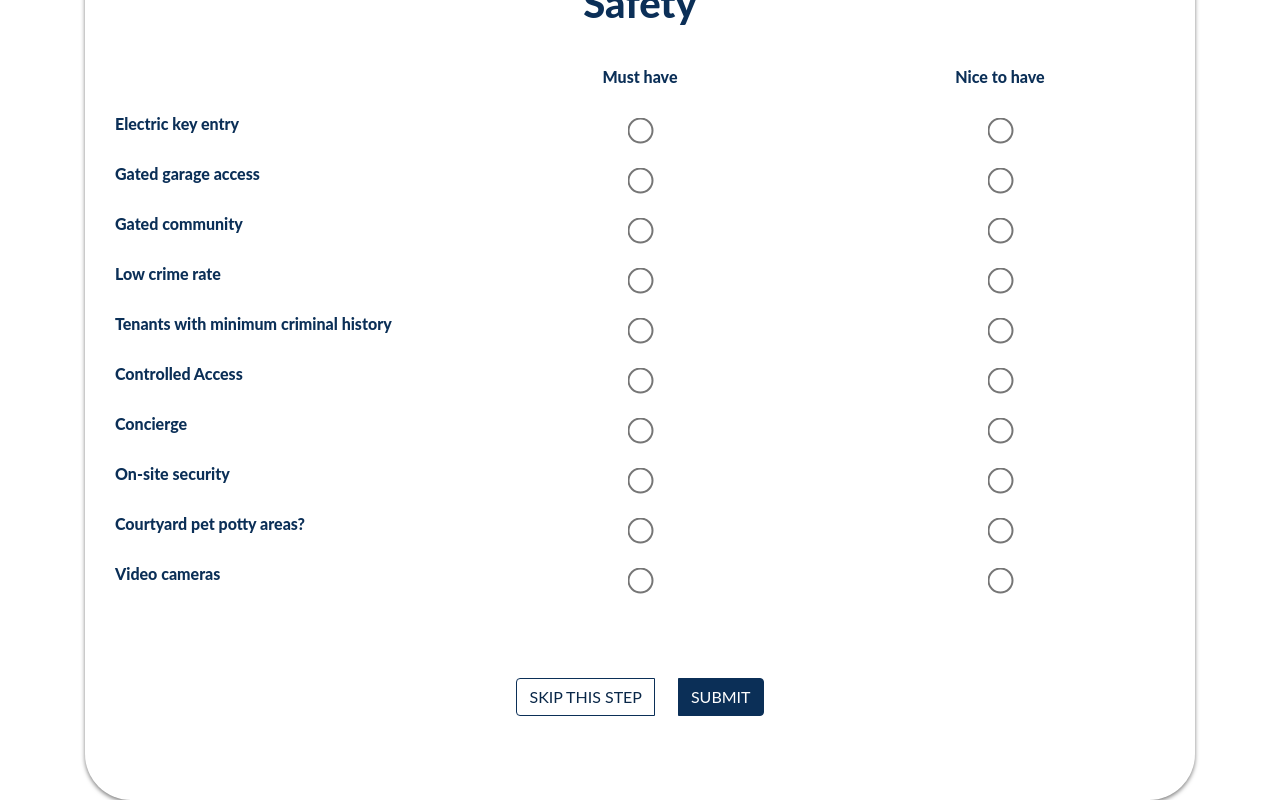
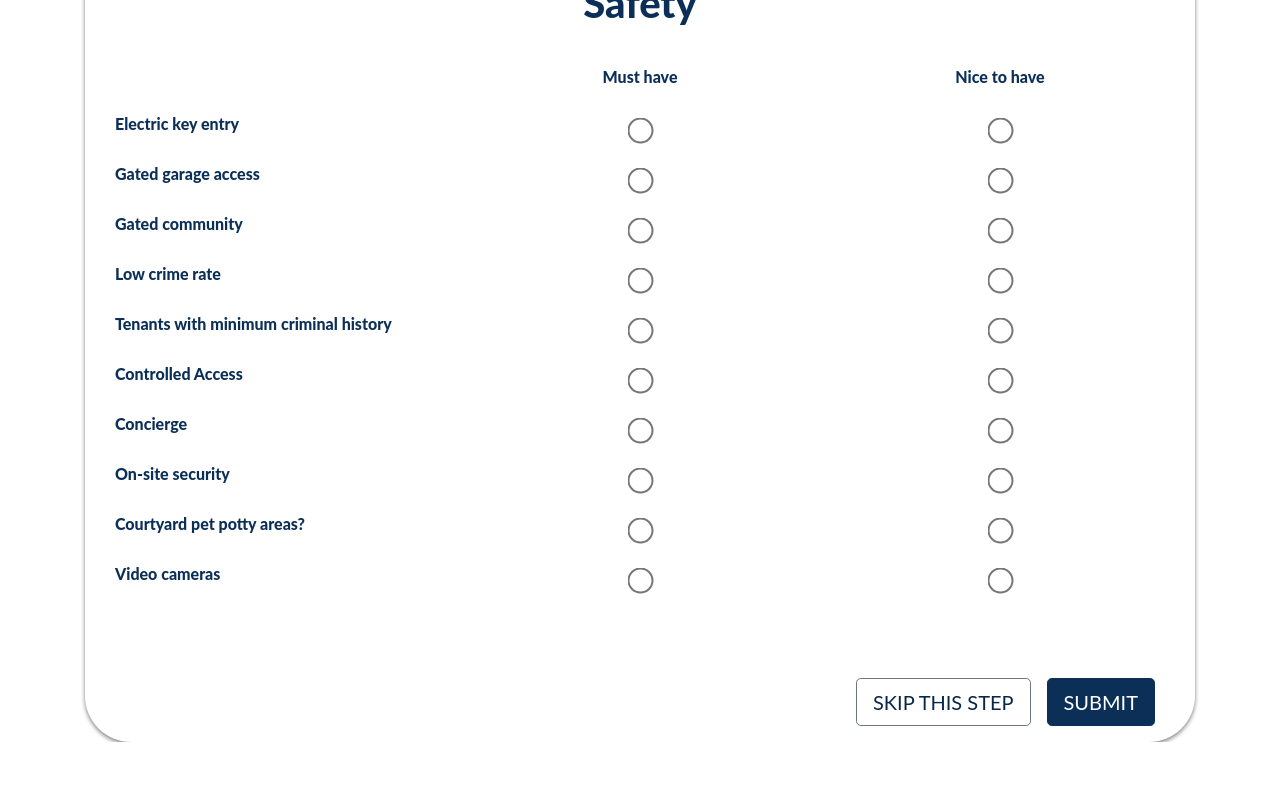
Before and after one commit to VNgwazini/Rental-Property-App, a Next.js app: page /tenant/safety in a window 1280 px wide. Shown: the part 241-1041 px from the top of the page. After the commit the page ends 983 px from the top, so only its background shows below. Built offline with nearby package versions, Linux system fonts and the light colour scheme; a small style sheet from the web is missing.

Commit message:
Realigned buttons and added lorem ipsum to more text.

```diff
--- a/components/NewOffers.js
+++ b/components/NewOffers.js
@@ -25,8 +25,8 @@ export default function NewOffers() {
           <Col></Col>
           <Col>
             <div className="text-center paragraph-heading">
-              <h1>Welcome, !</h1>
-              <h6 className="my-4 text-center">You have 4 new offers!</h6>
+              <h1>Welcome!</h1>
+              <h6 className="my-4 text-center">You have 6 new offers!</h6>
             </div>
           </Col>
         </Container>
--- a/components/Safety.js
+++ b/components/Safety.js
@@ -58,7 +58,6 @@ export default function Safety() {
     <>
       <section className="unique-features-Rectangle">
         <Container>
-          <Col></Col>
           <Col>
             <div className="text-center paragraph-heading">
               <h1 id="unique_features_header">Safety</h1>
@@ -458,43 +457,36 @@ export default function Safety() {
                     className="text-right mx-auto"
                   ></Col>
                 </Row>
-                <Row className="my-4 button-group" role="group">
-                  <Col>
-                    <ButtonGroup>
+              </Form>
+            </div>
+          </Col>
+        </Container>
+        <Container>
+          <Row>
+            <Col lg="12" className="pr-4 pb-3">
+              <Button
+                variant="primary"
+                className="mt-4 mx-3 float-right"
+                size="lg"
+                onClick={handleSubmit}
+              >
+                SUBMIT
+              </Button>{" "}
               <Link href="bedrooms_bathrooms" passHref>
                 <Button
-                          variant="outline-primary"
-                          href="lease_length"
-                          className="mr-4"
+                  variant="outline-secondary"
+                  className="mt-4 float-right"
+                  size="lg"
+                  onClick={handleSubmit}
                   style={{
-                            whiteSpace: "nowrap",
-                            borderRadius: ".25rem !important",
-                            color: "#092748",
+                    color: '#092748'
                   }}
                 >
                   SKIP THIS STEP
                 </Button>
               </Link>
-                      <Button
-                        variant="primary"
-                        style={{
-                          whiteSpace: "nowrap",
-                          borderRadius: ".25rem !important",
-                        }}
-                        onClick={handleSubmit}
-                      >
-                        SUBMIT
-                      </Button>
-                    </ButtonGroup>
             </Col>
           </Row>
-                <Row>
-                  <div className="section-heading"></div>
-                </Row>
-              </Form>
-            </div>
-          </Col>
-          <Col></Col>
         </Container>
       </section>
     </>
--- a/components/UniqueFeatures.js
+++ b/components/UniqueFeatures.js
@@ -77,7 +77,6 @@ export default function UniqueFeatures() {
     <>
       <section className="unique-features-Rectangle" id="unique-features">
         <Container>
-          <Col></Col>
           <Col>
             <div className="text-center paragraph-heading">
               <h1 id="unique_features_header">Unique Features</h1>
@@ -912,40 +911,36 @@ export default function UniqueFeatures() {
                     </div>
                   </Col>
                 </Row>
+              </Form>
+            </div>
+          </Col>
+        </Container>
+        <Container>
           <Row>
-                  <Col>
-                    <div className="text-right col-lg-12 col-md-10">
+            <Col lg="12" className="pr-4 pb-3">
+              <Button
+                variant="primary"
+                className="mt-4 mx-3 float-right"
+                size="lg"
+                onClick={handleSubmit}
+              >
+                SUBMIT
+              </Button>{" "}
               <Link href="safety" passHref>
                 <Button
-                          variant="outline-primary"
-                          className="mt-5"
+                  variant="outline-secondary"
+                  className="mt-4 float-right"
                   size="lg"
+                  onClick={handleSubmit}
+                  style={{
+                    color: '#092748'
+                  }}
                 >
                   SKIP THIS STEP
                 </Button>
               </Link>
-                    </div>
-                  </Col>
-                  <Col>
-                    <div className="text-left col-lg-12 col-md-10">
-                      <Button
-                        variant="primary"
-                        className="mt-5"
-                        onClick={handleSubmit}
-                        size="lg"
-                      >
-                        SUBMIT
-                      </Button>
-                    </div>
             </Col>
           </Row>
-                <Row>
-                  <div className="text-left section-heading"></div>
-                </Row>
-              </Form>
-            </div>
-          </Col>
-          <Col></Col>
         </Container>
       </section>
     </>
--- a/pages/signup.js
+++ b/pages/signup.js
@@ -113,8 +113,8 @@ export default function Signup() {
             <h1>Create Account</h1>
 
             <p>
-              You've worked hard to become a renter any landlord would want.
-              Now, they’ll know it and compete to make you want them too.
+              Consequat quis eiusmod esse tempor ipsum eiusmod est.
+              Ut laboris exercitation culpa laboris veniam amet minim do nisi dolor nis!
             </p>
           </header>
           {createAccFailed ? (
```
Also changed, not shown: components/BedroomsBathroom.js (+14 -15 lines). Lines whose indentation alone changed are shown as unchanged.
